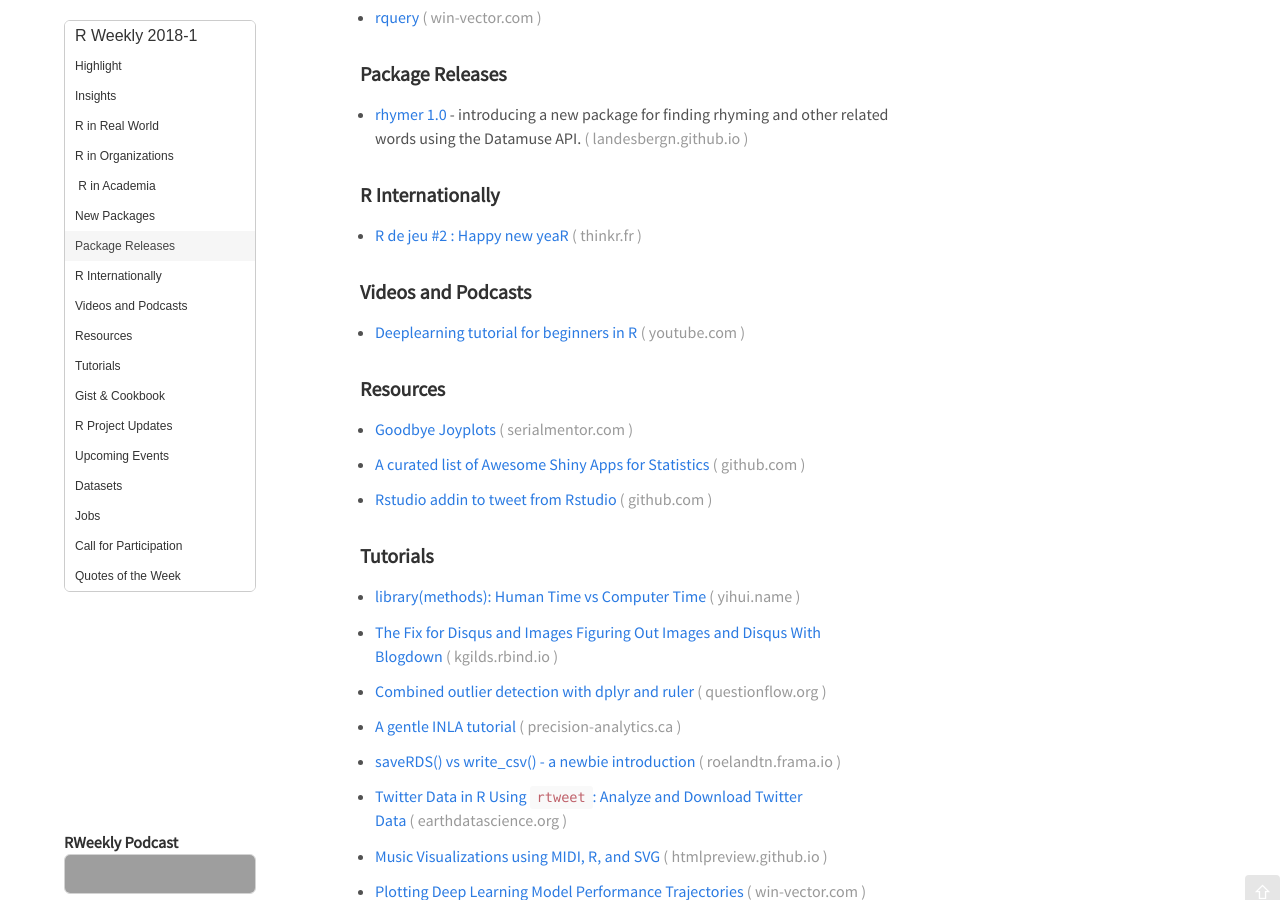
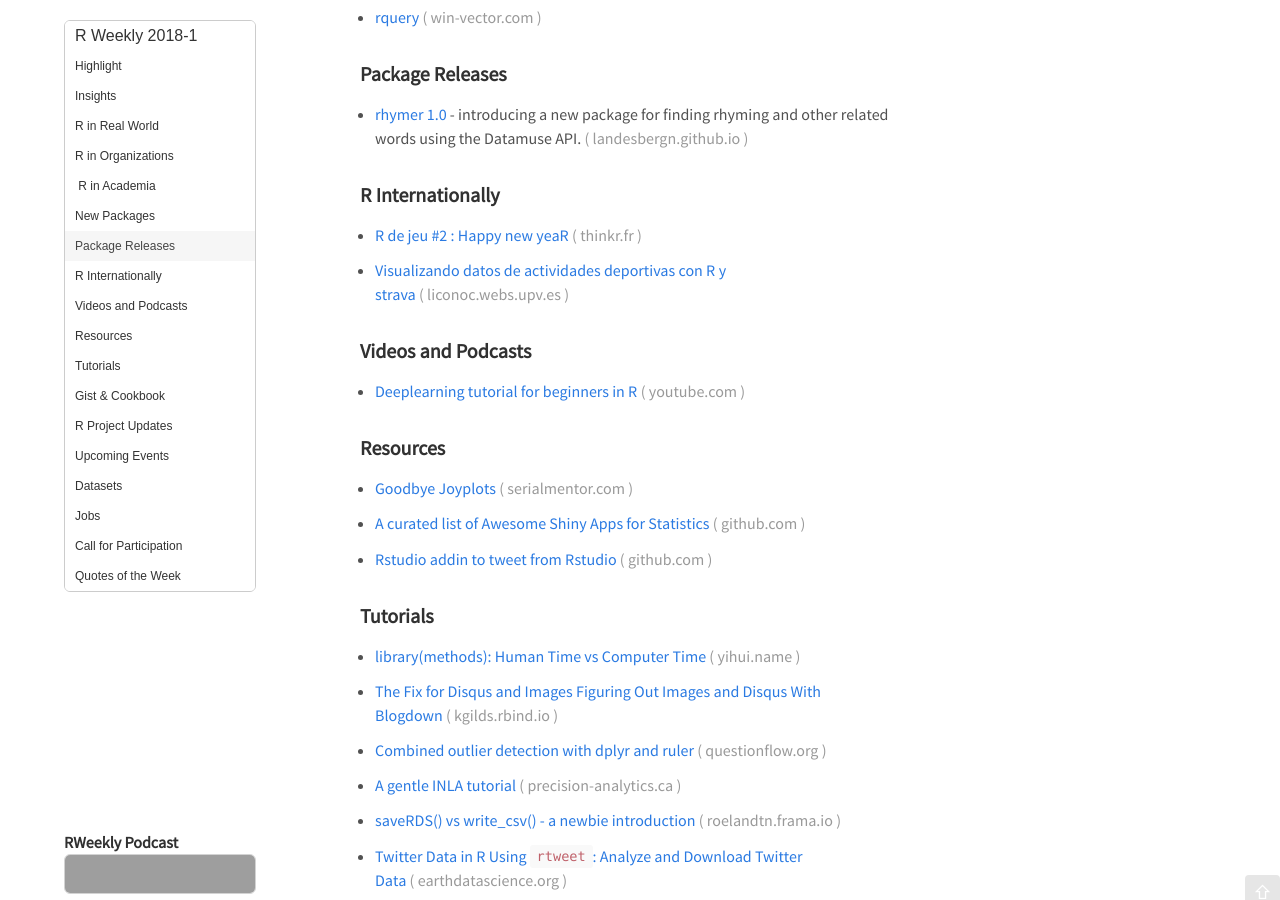
Before and after one commit to rweekly/rweekly.org, a Jekyll site: the page built from draft.md, in a window 1280 px wide and 900 px high, scrolled down 1478 px. Built offline with Jekyll 4.4.1, drawn with Linux system fonts in a browser that asks for light colours; emoji names are drawn with the system emoji font; comment, search, counter and statistics services are not loaded; grey boxes are pictures that could not be loaded.

Commit message:
Update draft.md

```diff
--- a/draft.md
+++ b/draft.md
@@ -68,6 +68,7 @@
 
 + [R de jeu #2 : Happy new yeaR](https://thinkr.fr/r-de-jeu-2-happy-new-year/)
 
++ [Visualizando datos de actividades deportivas con R y strava](http://liconoc.webs.upv.es/visualizando-datos-de-actividades-deportivas-con-r-y-strava/)
 
 
 ###  Videos and Podcasts
```
